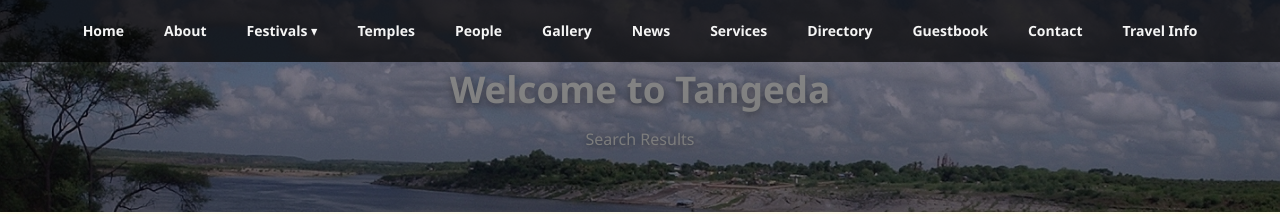
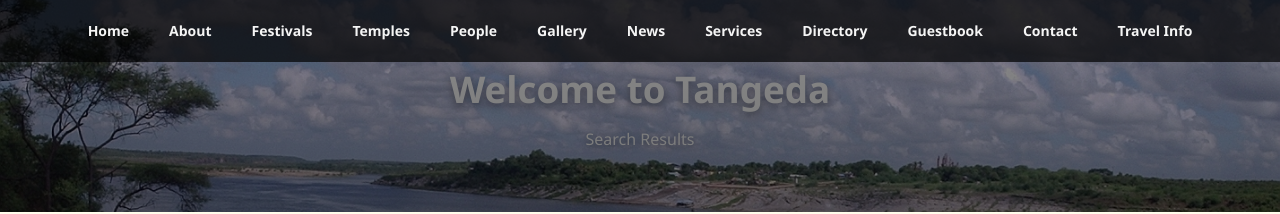
Before and after one commit to Venkeygogireddy/tangeda, a plain HTML site: page search.html in a window 1280 px wide. Shown: the top 214 px of the page. Drawn offline with Linux system fonts and the light colour scheme.

Commit message:
Update search.html

```diff
--- a/search.html
+++ b/search.html
@@ -12,7 +12,7 @@
 
   <!-- Festivals dropdown -->
   <div class="dropdown">
-    <a href="festivals.html" class="dropbtn">Festivals ▾</a>
+    <a href="festivals.html" class="dropbtn">Festivals</a>
     <div class="dropdown-content">
       <a href="gallery.html#sankranthi">Sankranthi</a>
       <a href="gallery.html#ganesh">Ganesh Chaturthi</a>
```
